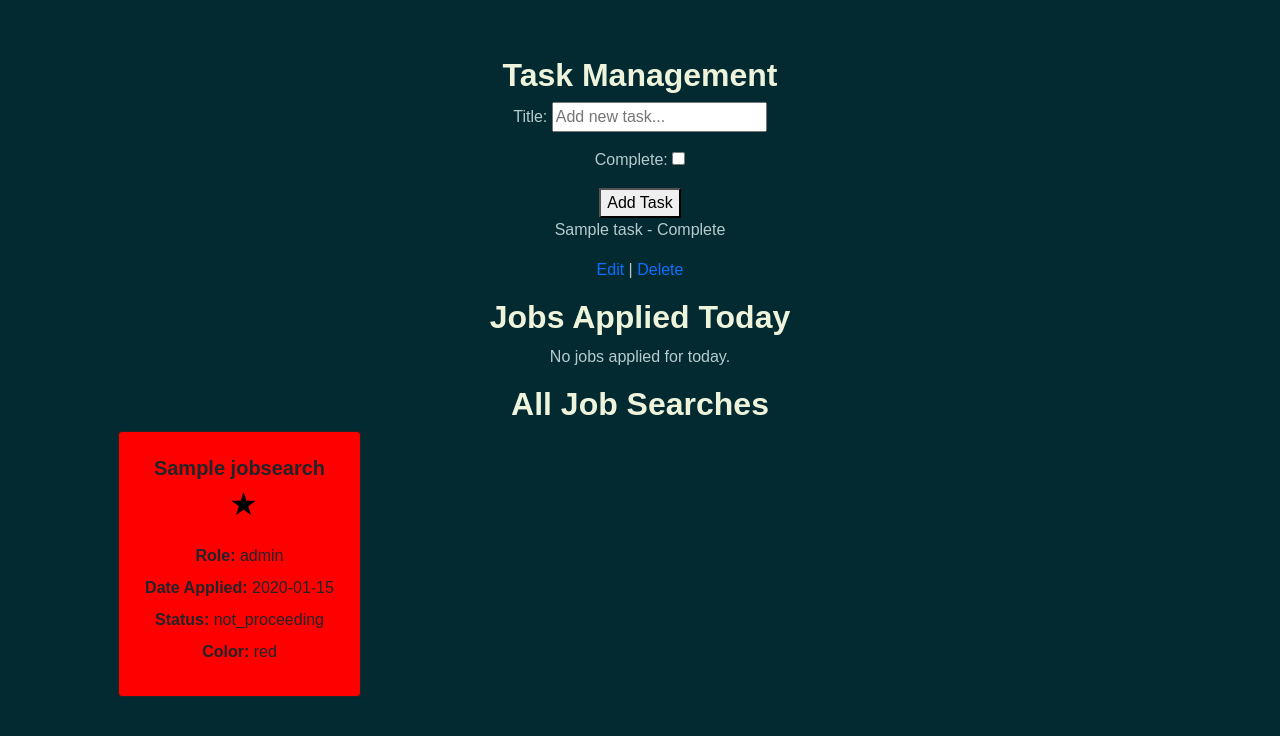
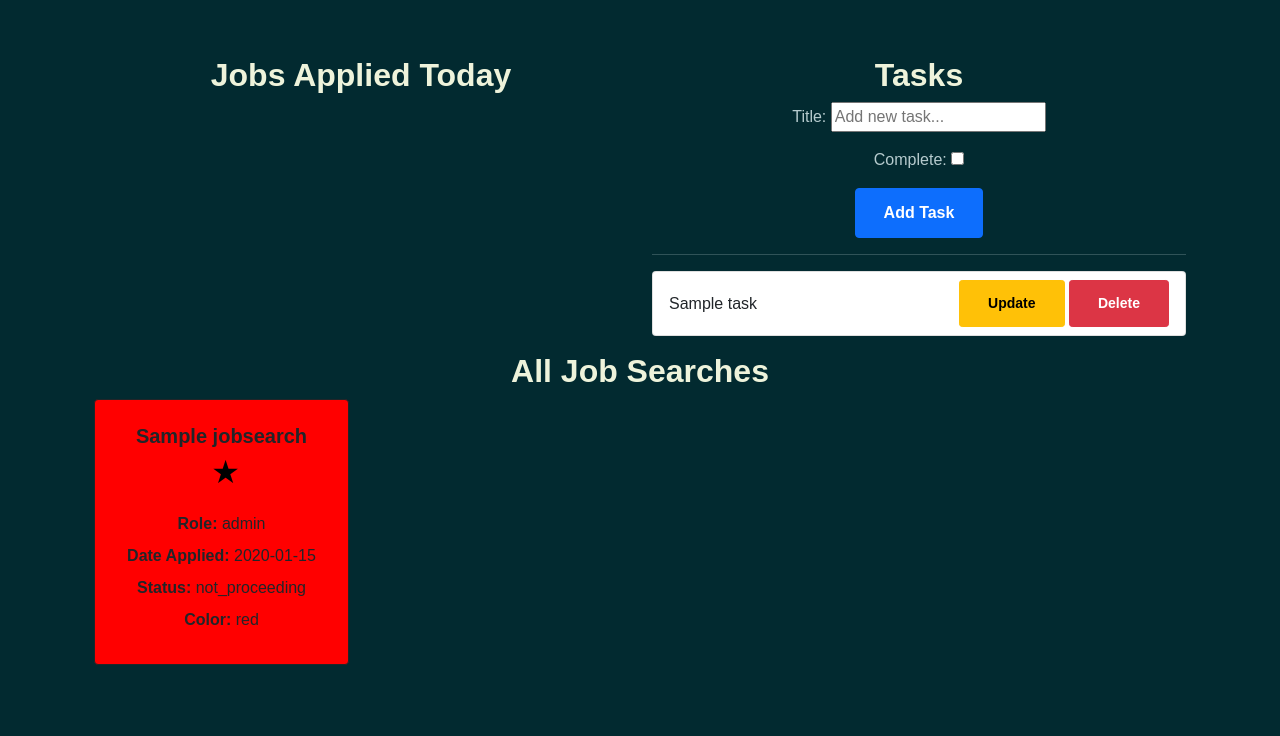
Before and after one commit to JWalshe86/career, a Django app: page /jobs/jobs_searched/ in a window 1280 px wide. Shown: the part 40-776 px from the top of the page. Run offline with Django 5.2, Linux system fonts and the light colour scheme; a user stored in the database is signed in; tables that the repository leaves empty hold one stand-in row (values such as "Sample post"); some web fonts are replaced.

Commit message:
Fix NoReverseMatch error by ensuring correct URL namespacing and pattern names. Updated template links to use 'tasks:' namespace.

```diff
--- a/jobs/templates/jobs/job_searches.html
+++ b/jobs/templates/jobs/job_searches.html
@@ -15,35 +15,46 @@
         <div class="row">
             <div class="col text-center mt-3">
 
-<!-- Task Management Section -->
-<h2>Task Management</h2>
-<form method="POST">
-    {% csrf_token %}
-    {{ form.as_p }}
-    <button type="submit">Add Task</button>
-</form>
+<div class="container">
+    <div class="row">
+        <!-- Jobs Applied Today Section -->
+        <div class="col-md-6">
+            <h2>Jobs Applied Today</h2>
+            {% for job in jobs_applied_today %}
+                <div class="card mb-3">
+                    <div class="card-body" style="background-color: {{ job.background_color }}">
+                        <h5 class="card-title">{{ job.name }}</h5>
+                        <p class="card-text">Role: {{ job.role }}</p>
+                        <p class="card-text">Location: {{ job.city }}</p>
+                        <p class="card-text">Applied On: {{ job.created_at }}</p>
+                    </div>
+                </div>
+            {% endfor %}
+        </div>
 
-<div>
-    {% for task in tasks %}
-        <div>
-            <p>{{ task.title }} - {% if task.complete %}Complete{% else %}Incomplete{% endif %}</p>
-            <a href="{% url 'tasks:updateTask' task.id %}">Edit</a> |
-            <a href="{% url 'tasks:delete' task.id %}">Delete</a>
+        <!-- Tasks Section -->
+        <div class="col-md-6">
+            <h2>Tasks</h2>
+            <form method="POST" action="{% url 'tasks:list' %}">
+                {% csrf_token %}
+                {{ form.as_p }}
+                <button type="submit" class="btn btn-primary">Add Task</button>
+            </form>
+            <hr>
+            <ul class="list-group">
+                {% for task in tasks %}
+                    <li class="list-group-item d-flex justify-content-between align-items-center">
+                        <span>{{ task.title }}</span>
+                        <div>
+                            <a href="{% url 'tasks:updateTask' task.id %}" class="btn btn-sm btn-warning">Update</a>
+                            <a href="{% url 'tasks:delete' task.id %}" class="btn btn-sm btn-danger">Delete</a>
+                        </div>
+                    </li>
+                {% endfor %}
+            </ul>
         </div>
-    {% endfor %}
+    </div>
 </div>
-
-
-                <!-- Section for jobs applied today -->
-                <div class="container mt-3">
-                    <h2>Jobs Applied Today</h2>
-		{% if jobs_applied_today %}
-		    {% for job in jobs_applied_today %}
-			<div>{{ job.name }} - {{ job.status }}</div>
-		    {% endfor %}
-		{% else %}
-		    <div>No jobs applied for today.</div>
-		{% endif %}
 
 
                 <!-- Section for all job searches -->
```
